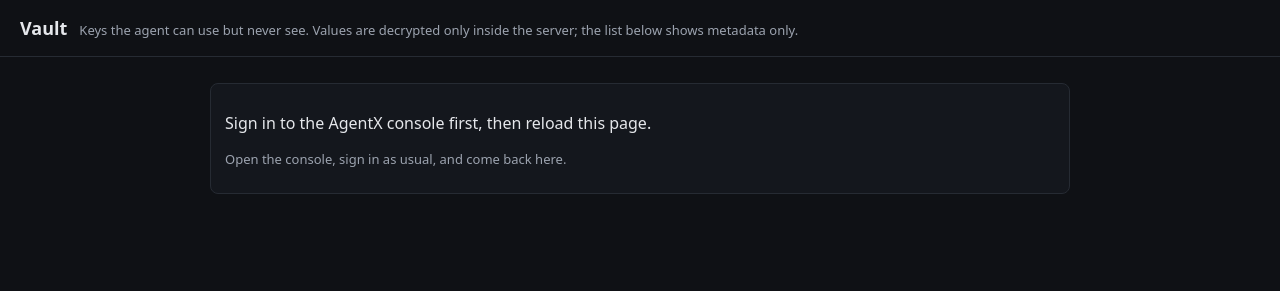
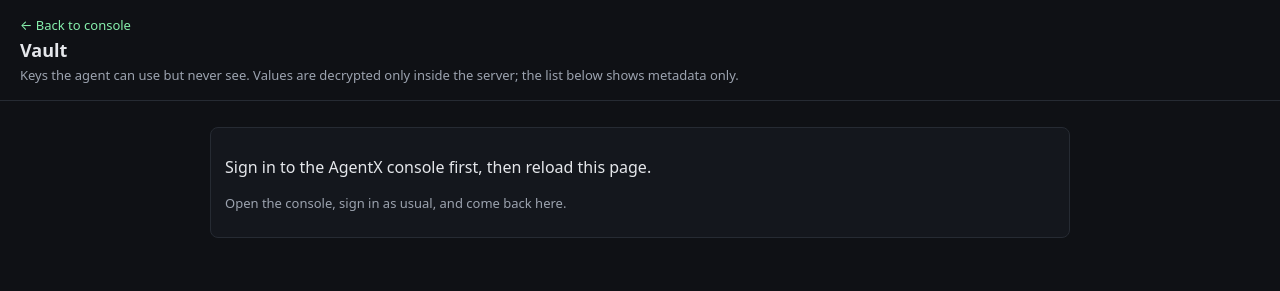
Before and after one commit to Chalupandey07/qwenpaw-deploy, a plain HTML site: page pages/public/vault/ui.html in a window 1280 px wide. Drawn offline with Linux system fonts and the light colour scheme; no server answers.

Commit message:
UI QA fixes round 1: 'Your Keys' into the settings content column + stacked key labels; uniform 150px floating pills that shift left of the open Computer panel; AgentX logo swap only for the large brand logo (user-card avatar keeps its image); Vault page back link + stacked header + no empty title line; /computer ?embed=1 hides duplicate title/Open and lets the rail scroll; rebrand fixes '1 steps'/'1 providers' grammar. T116 142/142 (108 skill + 34 UI harness), run-checks.sh ALL PASS, secret scan clean. NOT verified live yet (browser QA round 2 after Pages deploy).

```diff
--- a/pages/public/vault/ui.html
+++ b/pages/public/vault/ui.html
@@ -6,9 +6,10 @@
 <title>Vault — AgentX</title>
 <style>
   body { font-family: system-ui, -apple-system, "Segoe UI", sans-serif; margin: 0; background: #0f1115; color: #e5e7eb; }
-  header { padding: 16px 20px; border-bottom: 1px solid #262b33; display: flex; align-items: baseline; gap: 12px; flex-wrap: wrap; }
+  header { padding: 16px 20px; border-bottom: 1px solid #262b33; display: flex; flex-direction: column; align-items: flex-start; gap: 4px; }
   header h1 { font-size: 18px; margin: 0; }
   header p { margin: 0; color: #9ca3af; font-size: 13px; }
+  header a.back { color: #86efac; text-decoration: none; font-size: 13px; }
   main { max-width: 860px; margin: 0 auto; padding: 16px 20px 40px; }
   .row { display: flex; gap: 8px; align-items: center; flex-wrap: wrap; }
   input, select, textarea { background: #171a21; color: #e5e7eb; border: 1px solid #2b303a; border-radius: 6px; padding: 8px 10px; font: inherit; }
@@ -20,7 +21,7 @@
   .card { border: 1px solid #262b33; border-radius: 8px; padding: 12px 14px; margin: 10px 0; background: #14171d; }
   .card h3 { margin: 0 0 4px; font-size: 15px; }
   .meta { color: #9ca3af; font-size: 13px; }
-  .tag { display: inline-block; background: #1f2937; border-radius: 4px; padding: 1px 7px; font-size: 12px; margin-right: 6px; }
+  .tag { display: inline-block; background: #1f2937; border-radius: 4px; padding: 1px 7px; font-size: 12px; margin-left: 6px; margin-right: 6px; }
   .tag.off { background: #7f1d1d; }
   .err { color: #fca5a5; }
   .ok { color: #86efac; }
@@ -37,6 +38,7 @@
 </head>
 <body>
 <header>
+  <a class="back" href="/">← Back to console</a>
   <h1>Vault</h1>
   <p>Keys the agent can use but never see. Values are decrypted only inside the server; the list below shows metadata only.</p>
 </header>
```
